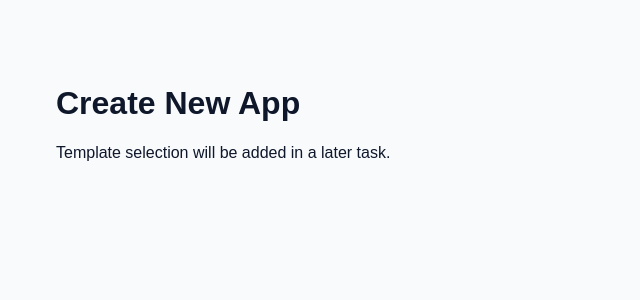
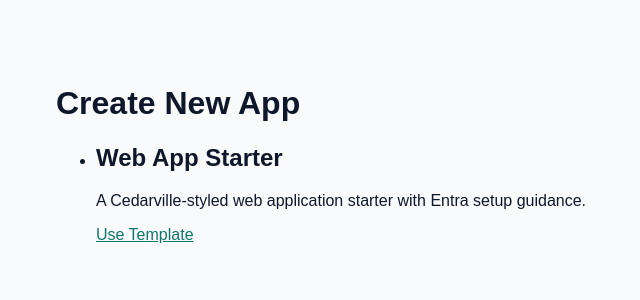
Before and after one commit to marchollins/cu-app-portal, a Next.js app: page /create in a window 1280 px wide. Shown: the top 300 px of the page, without its empty margins (72-712 px from the left). Built offline with nearby package versions, Linux system fonts and the light colour scheme.

Commit message:
feat: add create page template selection

```diff
--- a/src/app/create/page.tsx
+++ b/src/app/create/page.tsx
@@ -1,10 +1,22 @@
 import React from "react";
+import Link from "next/link";
+import { getActiveTemplates } from "@/features/templates/catalog";
 
-export default function CreatePage() {
+export default async function CreatePage() {
+  const templates = getActiveTemplates();
+
   return (
     <main>
       <h1>Create New App</h1>
-      <p>Template selection will be added in a later task.</p>
+      <ul>
+        {templates.map((template) => (
+          <li key={template.id}>
+            <h2>{template.name}</h2>
+            <p>{template.description}</p>
+            <Link href={`/create/${template.slug}`}>Use Template</Link>
+          </li>
+        ))}
+      </ul>
     </main>
   );
 }
```
Also changed, not shown: 1 other file (tests, documents, lock files or other folders).
